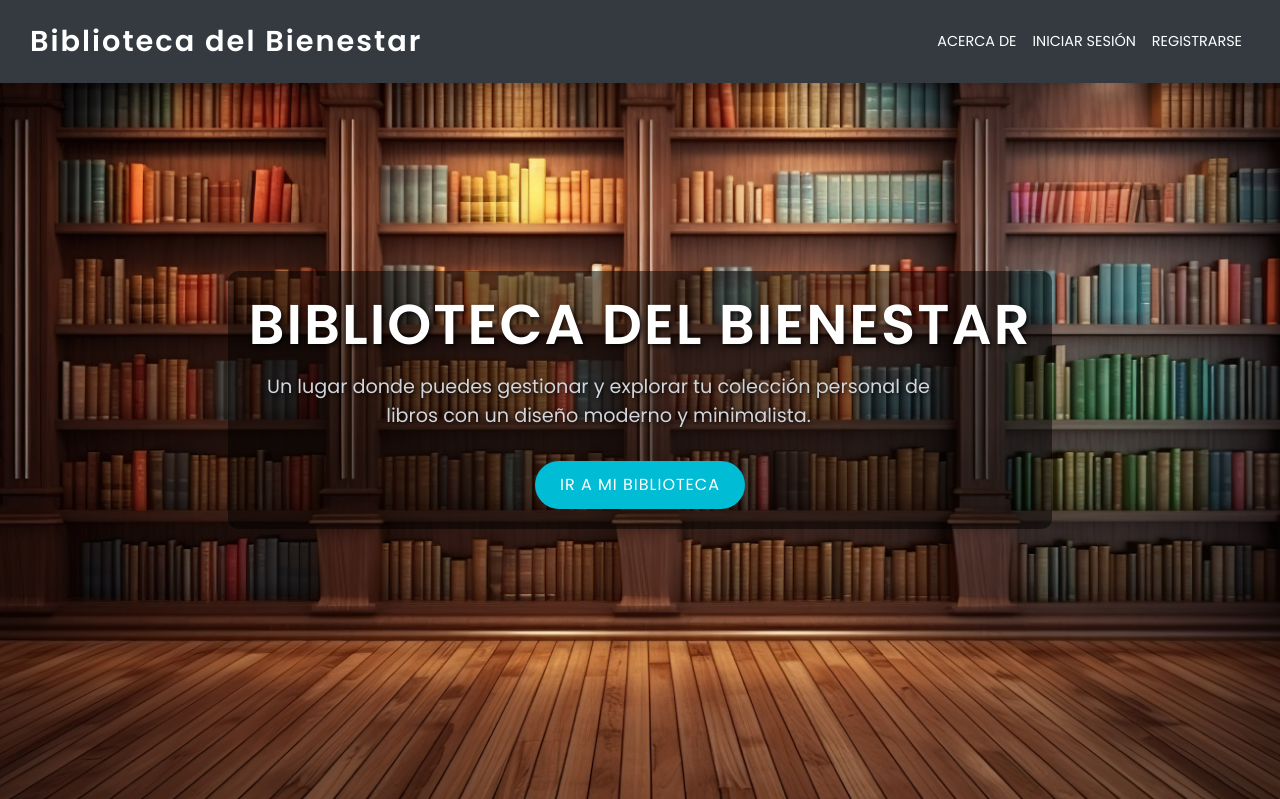
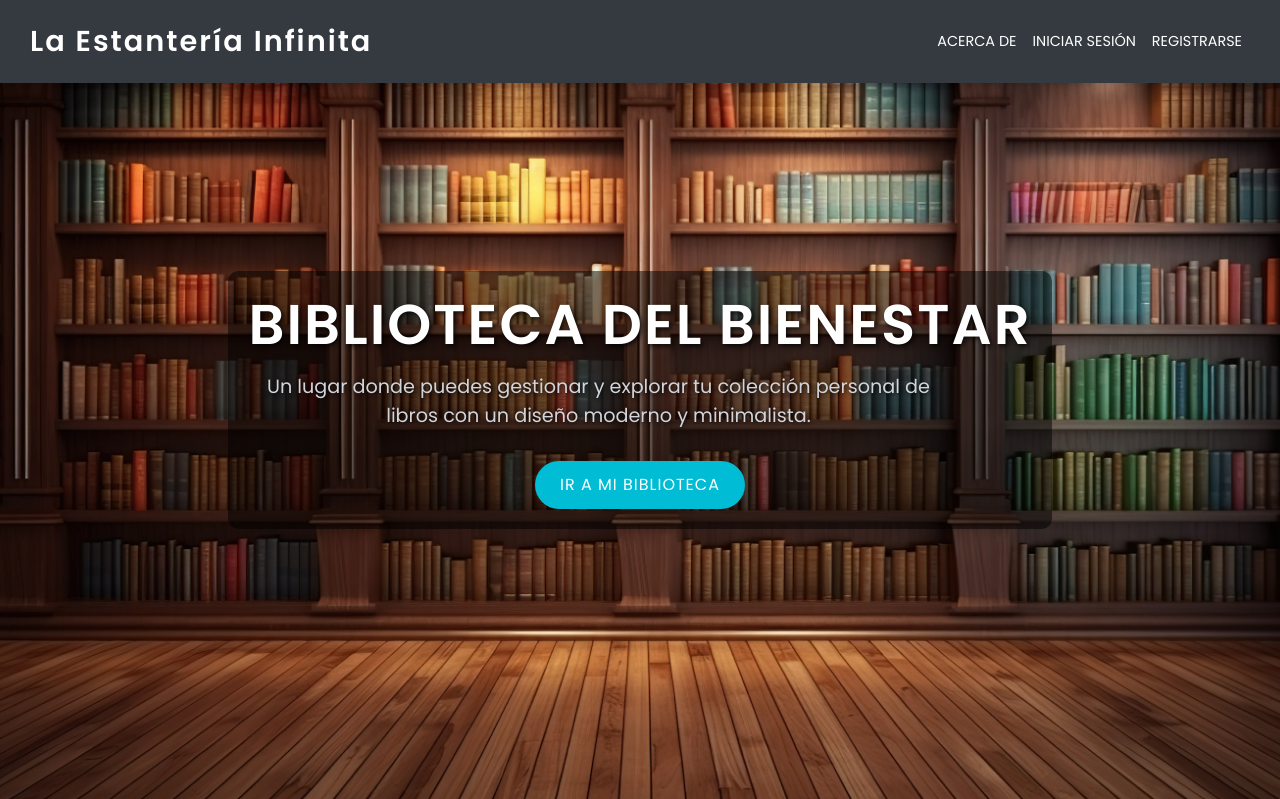
Before and after one commit to Valentinhp/BIBLIOTECA_FINAL, a Django app: page / in a window 1280 px wide. Shown: the top 799 px of the page. Run offline with Django 5.2, Linux system fonts and the light colour scheme.

Commit message:
Cambio nombre

```diff
--- a/mi_proyecto/mi_app/templates/mi_app/home.html
+++ b/mi_proyecto/mi_app/templates/mi_app/home.html
@@ -4,7 +4,7 @@
 <head>
     <meta charset="UTF-8">
     <meta name="viewport" content="width=device-width, initial-scale=1.0">
-    <title>Inicio - Biblioteca del Bienestar</title>
+    <title>Inicio - La Estantería Infinita</title>
     <link rel="icon" type="image/x-icon" href="{% static 'images/libreria.ico' %}">
     <link rel="stylesheet" href="{% static 'css/styles.css' %}">
     <link href="https://cdn.jsdelivr.net/npm/bootstrap@5.3.0-alpha1/dist/css/bootstrap.min.css" rel="stylesheet">
@@ -156,7 +156,7 @@
 <body>
     <!-- Navbar -->
     <nav class="navbar navbar-expand-lg fixed-top">
-        <a class="navbar-brand" href="#">Biblioteca del Bienestar</a>
+        <a class="navbar-brand" href="#">La Estantería Infinita</a>
         <button class="navbar-toggler" type="button" data-bs-toggle="collapse" data-bs-target="#navbarNav" aria-controls="navbarNav" aria-expanded="false" aria-label="Toggle navigation">
             <span class="navbar-toggler-icon"></span>
         </button>
--- a/mi_proyecto/mi_app/templates/mi_app/index.html
+++ b/mi_proyecto/mi_app/templates/mi_app/index.html
@@ -6,7 +6,7 @@
     <!-- Metadatos esenciales -->
     <meta charset="UTF-8">
     <meta name="viewport" content="width=device-width, initial-scale=1.0">
-    <title>Biblioteca de Libros</title>
+    <title>Biblioteca de Libros(La Estantería Infinita)</title>
     <link rel="icon" type="image/x-icon" href="{% static 'images/libreria.ico' %}">
 
     <!-- Enlaces a estilos CSS de Bootstrap y otras librerías -->
```
